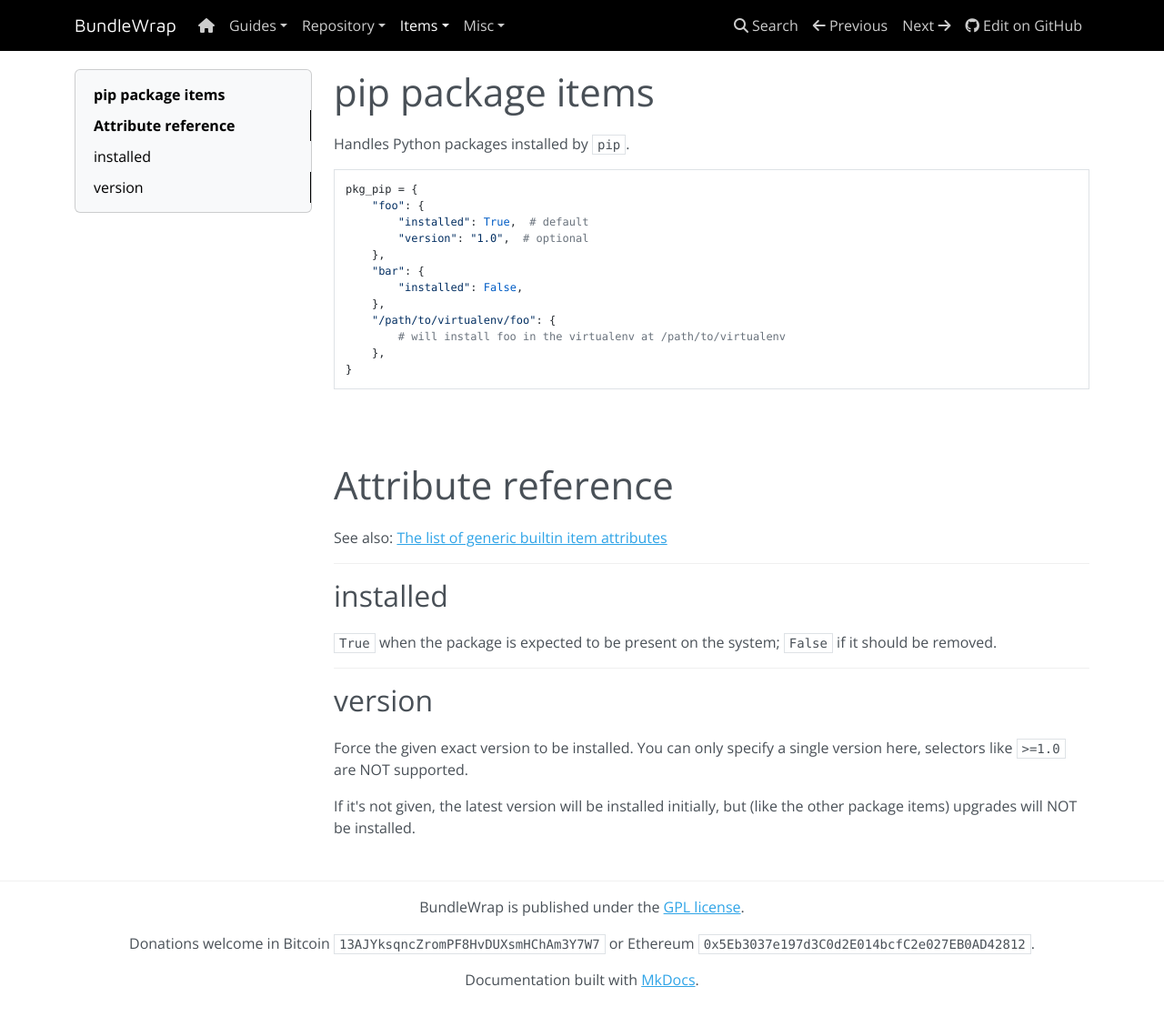
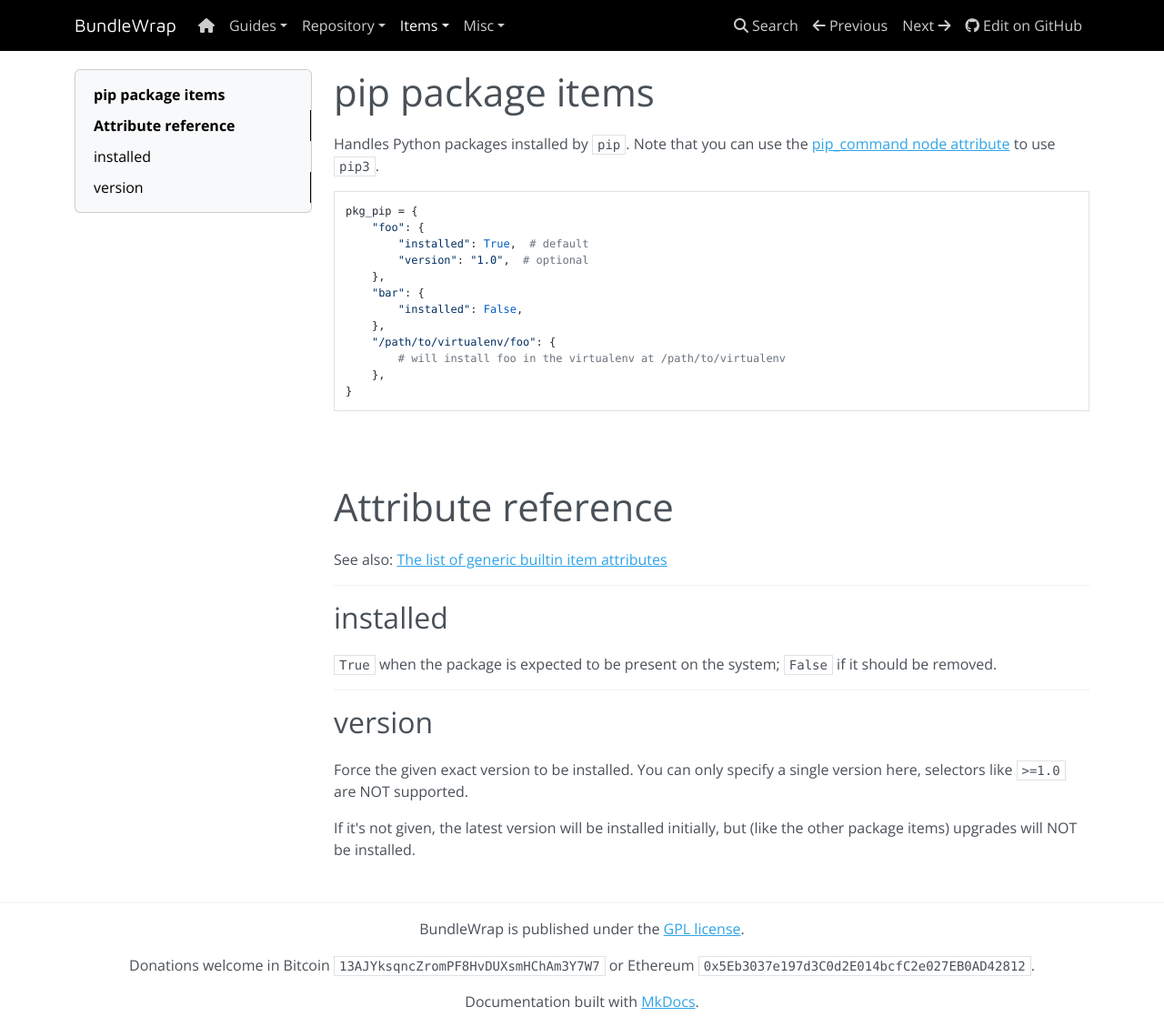
Before and after one commit to bundlewrap/bundlewrap, an MkDocs documentation site: the page built from docs/content/items/pkg_pip.md, in a window 1280 px wide and 1129 px high. Shown: the whole window at 91% size. Built offline with MkDocs 1.6.1, drawn with Linux system fonts in a browser that asks for light colours; nearby versions of some CDN libraries.

Commit message:
docs: advertise pip_command

```diff
--- a/docs/content/items/pkg_pip.md
+++ b/docs/content/items/pkg_pip.md
@@ -1,6 +1,6 @@
 # pip package items
 
-Handles Python packages installed by `pip`.
+Handles Python packages installed by `pip`. Note that you can use the [pip_command node attribute](../repo/nodes.py.md#pip_command) to use `pip3`.
 
     pkg_pip = {
         "foo": {
```
Also changed, not shown: docs/content/repo/nodes.py.md (+1 -1 lines).
